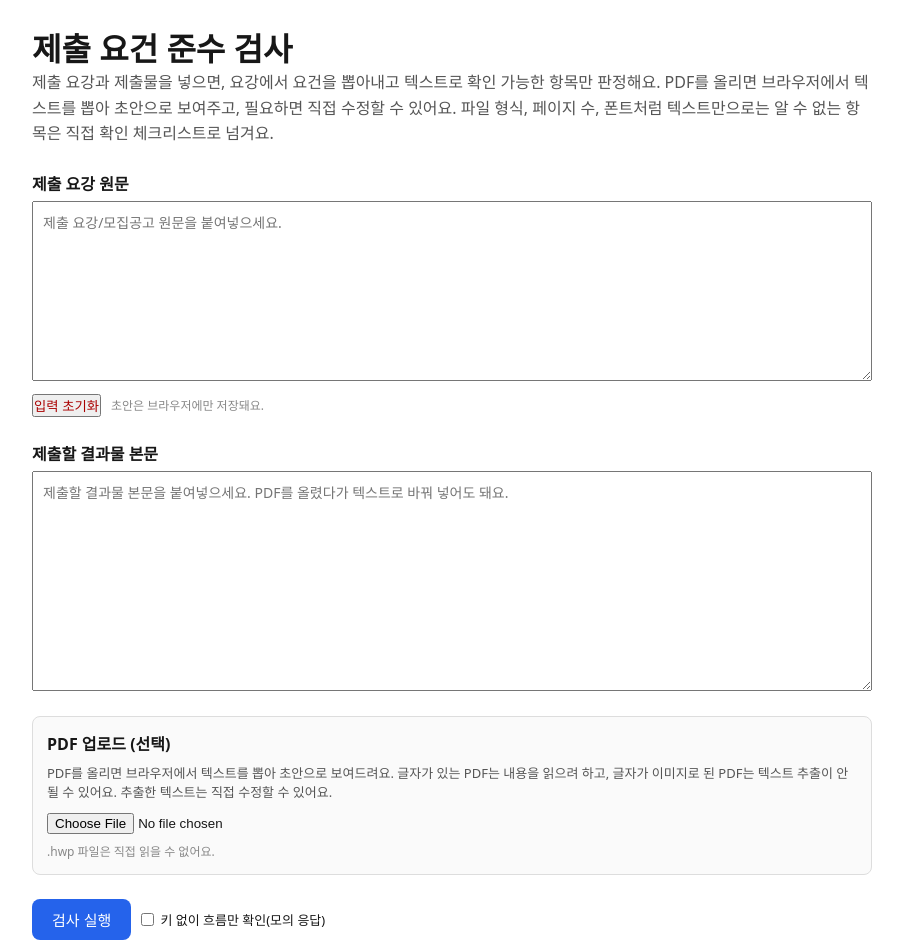
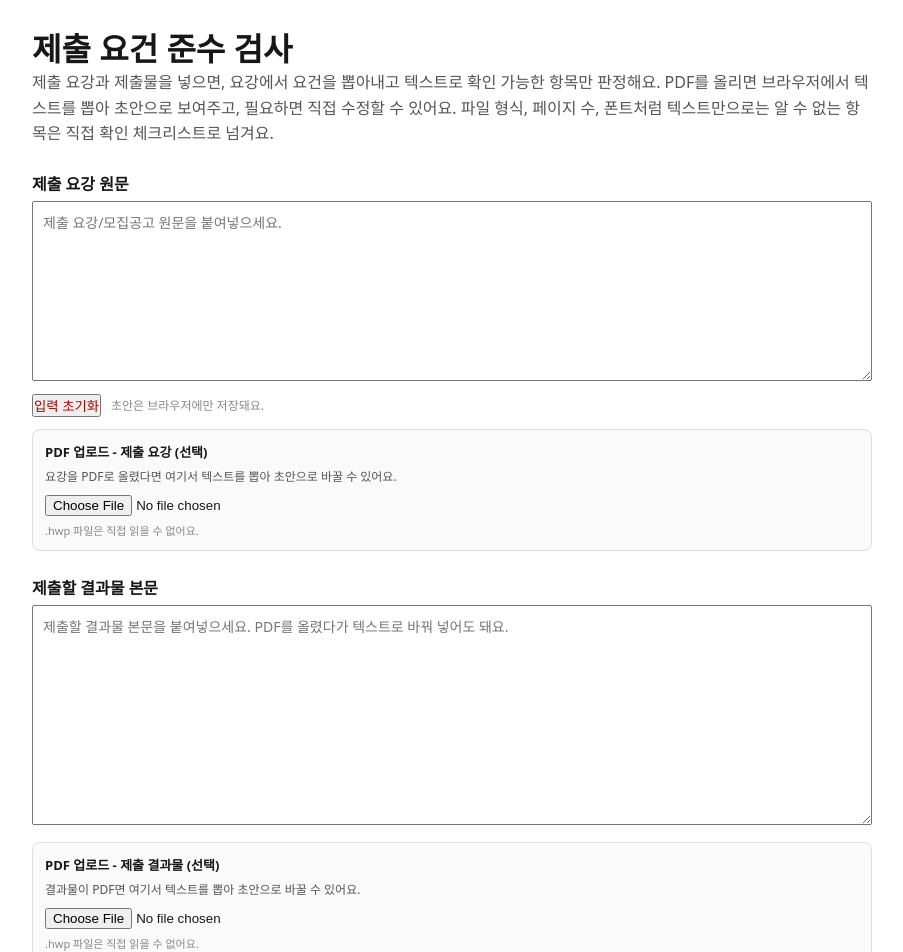
Before and after one commit to BinieBinie/submission-check, a Next.js app: page / in a window 1280 px wide. Shown: the top 952 px of the page, without its empty margins (188-1091 px from the left). Built offline with nearby package versions, Linux system fonts and the light colour scheme.

Commit message:
feat: 제출 요강·결과물 각각 PDF 업로드 및 텍스트 추출 지원

```diff
--- a/app/page.tsx
+++ b/app/page.tsx
@@ -54,10 +54,14 @@ export default function Home() {
     }
     return '';
   });
-  const [pdfFile, setPdfFile] = useState<File | null>(null);
-  const [pdfText, setPdfText] = useState('');
-  const [isExtracting, setIsExtracting] = useState(false);
-  const [extractError, setExtractError] = useState('');
+  const [guidelinePdfFile, setGuidelinePdfFile] = useState<File | null>(null);
+  const [guidelinePdfText, setGuidelinePdfText] = useState('');
+  const [guidelineIsExtracting, setGuidelineIsExtracting] = useState(false);
+  const [guidelineExtractError, setGuidelineExtractError] = useState('');
+  const [documentPdfFile, setDocumentPdfFile] = useState<File | null>(null);
+  const [documentPdfText, setDocumentPdfText] = useState('');
+  const [documentIsExtracting, setDocumentIsExtracting] = useState(false);
+  const [documentExtractError, setDocumentExtractError] = useState('');
   const [isInspecting, setIsInspecting] = useState(false);
   const [result, setResult] = useState<InspectResult | null>(null);
   const [error, setError] = useState('');
@@ -93,13 +97,8 @@ export default function Home() {
     if (result) setResult(null);
   };
 
-  const handleExtractPdf = async () => {
-    if (!pdfFile) return;
-    setIsExtracting(true);
-    setExtractError('');
-    setPdfText('');
-    try {
-      const arrayBuffer = await pdfFile.arrayBuffer();
+  const extractPdfText = async (file: File): Promise<string> => {
+    const arrayBuffer = await file.arrayBuffer();
     const pdfjs = await import('pdfjs-dist');
     const originalWorkerSrc = pdfjs.GlobalWorkerOptions.workerSrc;
     try {
@@ -116,26 +115,55 @@ export default function Home() {
           pageTexts.push(pageText);
         }
       }
-        const fullText = pageTexts.join('\n');
-        setPdfText(fullText);
+      return pageTexts.join('\n');
     } finally {
       pdfjs.GlobalWorkerOptions.workerSrc = originalWorkerSrc;
     }
+  };
+
+  const handleExtractGuidelinePdf = async () => {
+    if (!guidelinePdfFile) return;
+    setGuidelineIsExtracting(true);
+    setGuidelineExtractError('');
+    try {
+      const text = await extractPdfText(guidelinePdfFile);
+      setGuidelinePdfText(text);
     } catch (e) {
-      setExtractError(String(e));
+      setGuidelineExtractError(String(e));
     } finally {
-      setIsExtracting(false);
+      setGuidelineIsExtracting(false);
     }
   };
 
-  const removePdf = () => {
-    setPdfFile(null);
-    setPdfText('');
-    setExtractError('');
+  const handleExtractDocumentPdf = async () => {
+    if (!documentPdfFile) return;
+    setDocumentIsExtracting(true);
+    setDocumentExtractError('');
+    try {
+      const text = await extractPdfText(documentPdfFile);
+      setDocumentPdfText(text);
+    } catch (e) {
+      setDocumentExtractError(String(e));
+    } finally {
+      setDocumentIsExtracting(false);
+    }
+  };
+
+  const removeGuidelinePdf = () => {
+    setGuidelinePdfFile(null);
+    setGuidelinePdfText('');
+    setGuidelineExtractError('');
+  };
+
+  const removeDocumentPdf = () => {
+    setDocumentPdfFile(null);
+    setDocumentPdfText('');
+    setDocumentExtractError('');
   };
 
   const handleInspect = async () => {
-    if (!guideline.trim()) {
+    const effectiveGuideline = guidelinePdfText.trim() ? guidelinePdfText : guideline;
+    if (!effectiveGuideline.trim()) {
       setError('요강을 입력해 주세요.');
       return;
     }
@@ -143,18 +171,21 @@ export default function Home() {
     setResult(null);
     setIsInspecting(true);
     try {
-      const effectiveDocument = pdfText.trim() ? pdfText : document;
+      const effectiveDocument = documentPdfText.trim() ? documentPdfText : document;
       if (!effectiveDocument.trim()) {
         setError('결과물 본문 또는 PDF 추출 텍스트가 필요해요.');
         return;
       }
 
       const body: Record<string, unknown> = {
-        guideline,
+        guideline: effectiveGuideline,
         document: effectiveDocument,
         mockMode,
-        fileName: pdfFile?.name ?? '',
-        extension: pdfFile ? (pdfFile.name.split('.').pop()?.toLowerCase() ?? 'pdf') : '',
+        fileName: documentPdfFile?.name ?? guidelinePdfFile?.name ?? '',
+        extension: (documentPdfFile ?? guidelinePdfFile)?.name
+          ?.split('.')
+          ?.pop()
+          ?.toLowerCase() ?? 'pdf',
       };
 
       const res = await fetch('/api/inspect', {
@@ -178,7 +209,8 @@ export default function Home() {
   const handleClear = () => {
     setGuideline('');
     setDocument('');
-    removePdf();
+    removeGuidelinePdf();
+    removeDocumentPdf();
     setResult(null);
     setError('');
     clearLocalStorage();
@@ -205,6 +237,65 @@ export default function Home() {
           <button type="button" onClick={handleClear} style={{ color: '#a00' }}>입력 초기화</button>
           <span style={{ fontSize: 12, color: '#888' }}>초안은 브라우저에만 저장돼요.</span>
         </div>
+        <div style={{ marginTop: 12, padding: '12px', border: '1px solid #ddd', borderRadius: 8, background: '#fafafa' }}>
+          <div style={{ fontWeight: 600, marginBottom: 6, fontSize: 13 }}>PDF 업로드 - 제출 요강 (선택)</div>
+          <p style={{ fontSize: 12, color: '#555', marginBottom: 8 }}>
+            요강을 PDF로 올렸다면 여기서 텍스트를 뽑아 초안으로 바꿀 수 있어요.
+          </p>
+          {guidelinePdfFile && (
+            <div style={{ marginBottom: 8, fontSize: 13, color: '#333' }}>
+              업로드됨: <span style={{ fontWeight: 600 }}>{guidelinePdfFile.name}</span>
+            </div>
+          )}
+          <input
+            type="file"
+            accept=".pdf"
+            onChange={(e) => {
+              const file = e.target.files?.[0] ?? null;
+              if (file) {
+                setGuidelinePdfFile(file);
+                setGuidelinePdfText('');
+                setGuidelineExtractError('');
+              }
+            }}
+          />
+          <div style={{ marginTop: 6, fontSize: 11, color: '#888' }}>.hwp 파일은 직접 읽을 수 없어요.</div>
+          {guidelinePdfFile && (
+            <button
+              type="button"
+              onClick={handleExtractGuidelinePdf}
+              disabled={guidelineIsExtracting}
+              style={{ marginTop: 8, padding: '6px 14px', borderRadius: 6, border: '1px solid #aaa', background: guidelineIsExtracting ? '#eee' : '#fff', cursor: guidelineIsExtracting ? 'not-allowed' : 'pointer', fontSize: 13 }}
+            >
+              {guidelineIsExtracting ? '텍스트 추출 중...' : 'PDF 텍스트 추출'}
+            </button>
+          )}
+          {guidelineIsExtracting && (
+            <div style={{ marginTop: 8, color: '#555', fontSize: 12 }}>PDF 텍스트를 추출 중입니다.</div>
+          )}
+          {guidelineExtractError && (
+            <div style={{ marginTop: 8, color: '#a00', fontSize: 12 }}>텍스트 추출에 실패했어요: {guidelineExtractError}</div>
+          )}
+          {guidelinePdfText && (
+            <div style={{ marginTop: 10 }}>
+              <div style={{ fontSize: 12, color: '#333', marginBottom: 6 }}>추출한 요강 텍스트 (수정 가능):</div>
+              <textarea
+                value={guidelinePdfText}
+                onChange={(e) => setGuidelinePdfText(e.target.value)}
+                style={{ width: '100%', minHeight: 120, padding: '8px', fontFamily: 'inherit', fontSize: 13, boxSizing: 'border-box' }}
+              />
+            </div>
+          )}
+          {guidelinePdfFile && !guidelineIsExtracting && !guidelinePdfText && !guidelineExtractError && (
+            <button
+              type="button"
+              onClick={removeGuidelinePdf}
+              style={{ marginTop: 6, background: '#f0f0f0', border: '1px solid #ccc', padding: '5px 10px', borderRadius: 6, cursor: 'pointer', fontSize: 12 }}
+            >
+              업로드 제거
+            </button>
+          )}
+        </div>
       </section>
 
       <section style={{ marginTop: 24 }}>
@@ -215,79 +306,65 @@ export default function Home() {
           placeholder="제출할 결과물 본문을 붙여넣으세요. PDF를 올렸다가 텍스트로 바꿔 넣어도 돼요."
           style={{ width: '100%', minHeight: 220, padding: '10px', fontFamily: 'inherit', fontSize: 14, boxSizing: 'border-box' }}
         />
-      </section>
-
-      <section style={{ marginTop: 20, padding: '14px', border: '1px solid #ddd', borderRadius: 8, background: '#fafafa' }}>
-        <div style={{ fontWeight: 600, marginBottom: 8 }}>PDF 업로드 (선택)</div>
-        <p style={{ fontSize: 13, color: '#555', marginBottom: 10 }}>
-          PDF를 올리면 브라우저에서 텍스트를 뽑아 초안으로 보여드려요.
-          글자가 있는 PDF는 내용을 읽으려 하고, 글자가 이미지로 된 PDF는 텍스트 추출이 안 될 수 있어요.
-          추출한 텍스트는 직접 수정할 수 있어요.
+        <div style={{ marginTop: 12, padding: '12px', border: '1px solid #ddd', borderRadius: 8, background: '#fafafa' }}>
+          <div style={{ fontWeight: 600, marginBottom: 6, fontSize: 13 }}>PDF 업로드 - 제출 결과물 (선택)</div>
+          <p style={{ fontSize: 12, color: '#555', marginBottom: 8 }}>
+            결과물이 PDF면 여기서 텍스트를 뽑아 초안으로 바꿀 수 있어요.
           </p>
-
-        {pdfFile && (
-          <div style={{ marginBottom: 10 }}>
-            <div style={{ fontSize: 13, color: '#333' }}>
-              업로드됨: <span style={{ fontWeight: 600 }}>{pdfFile.name}</span>
-            </div>
+          {documentPdfFile && (
+            <div style={{ marginBottom: 8, fontSize: 13, color: '#333' }}>
+              업로드됨: <span style={{ fontWeight: 600 }}>{documentPdfFile.name}</span>
             </div>
           )}
-
           <input
             type="file"
             accept=".pdf"
             onChange={(e) => {
               const file = e.target.files?.[0] ?? null;
               if (file) {
-              setPdfFile(file);
-              setPdfText('');
-              setExtractError('');
+                setDocumentPdfFile(file);
+                setDocumentPdfText('');
+                setDocumentExtractError('');
               }
             }}
           />
-        <div style={{ marginTop: 8, fontSize: 12, color: '#888' }}>.hwp 파일은 직접 읽을 수 없어요.</div>
-
-        {pdfFile && (
+          <div style={{ marginTop: 6, fontSize: 11, color: '#888' }}>.hwp 파일은 직접 읽을 수 없어요.</div>
+          {documentPdfFile && (
             <button
               type="button"
-            onClick={handleExtractPdf}
-            disabled={isExtracting}
-            style={{ marginTop: 10, padding: '8px 16px', borderRadius: 6, border: '1px solid #aaa', background: isExtracting ? '#eee' : '#fff', cursor: isExtracting ? 'not-allowed' : 'pointer' }}
+              onClick={handleExtractDocumentPdf}
+              disabled={documentIsExtracting}
+              style={{ marginTop: 8, padding: '6px 14px', borderRadius: 6, border: '1px solid #aaa', background: documentIsExtracting ? '#eee' : '#fff', cursor: documentIsExtracting ? 'not-allowed' : 'pointer', fontSize: 13 }}
             >
-            {isExtracting ? '텍스트 추출 중...' : 'PDF 텍스트 추출'}
+              {documentIsExtracting ? '텍스트 추출 중...' : 'PDF 텍스트 추출'}
             </button>
           )}
-
-        {isExtracting && (
-          <div style={{ marginTop: 10, color: '#555', fontSize: 13 }}>PDF 텍스트를 추출 중입니다.</div>
+          {documentIsExtracting && (
+            <div style={{ marginTop: 8, color: '#555', fontSize: 12 }}>PDF 텍스트를 추출 중입니다.</div>
           )}
-
-        {extractError && (
-          <div style={{ marginTop: 10, color: '#a00', fontSize: 13 }}>텍스트 추출에 실패했어요: {extractError}</div>
+          {documentExtractError && (
+            <div style={{ marginTop: 8, color: '#a00', fontSize: 12 }}>텍스트 추출에 실패했어요: {documentExtractError}</div>
           )}
-
-        {pdfText && (
-          <div style={{ marginTop: 12 }}>
-            <div style={{ fontSize: 13, color: '#333', marginBottom: 6 }}>
-              추출한 텍스트 (수정 가능):
-            </div>
+          {documentPdfText && (
+            <div style={{ marginTop: 10 }}>
+              <div style={{ fontSize: 12, color: '#333', marginBottom: 6 }}>추출한 결과물 텍스트 (수정 가능):</div>
               <textarea
-              value={pdfText}
-              onChange={(e) => setPdfText(e.target.value)}
-              style={{ width: '100%', minHeight: 160, padding: '10px', fontFamily: 'inherit', fontSize: 13, boxSizing: 'border-box' }}
+                value={documentPdfText}
+                onChange={(e) => setDocumentPdfText(e.target.value)}
+                style={{ width: '100%', minHeight: 120, padding: '8px', fontFamily: 'inherit', fontSize: 13, boxSizing: 'border-box' }}
               />
             </div>
           )}
-
-        {pdfFile && !isExtracting && !pdfText && !extractError && (
+          {documentPdfFile && !documentIsExtracting && !documentPdfText && !documentExtractError && (
             <button
               type="button"
-            onClick={removePdf}
-            style={{ marginTop: 8, background: '#f0f0f0', border: '1px solid #ccc', padding: '6px 12px', borderRadius: 6, cursor: 'pointer' }}
+              onClick={removeDocumentPdf}
+              style={{ marginTop: 6, background: '#f0f0f0', border: '1px solid #ccc', padding: '5px 10px', borderRadius: 6, cursor: 'pointer', fontSize: 12 }}
             >
               업로드 제거
             </button>
           )}
+        </div>
       </section>
 
       {error && (
```
Lines whose indentation alone changed are shown as unchanged.
